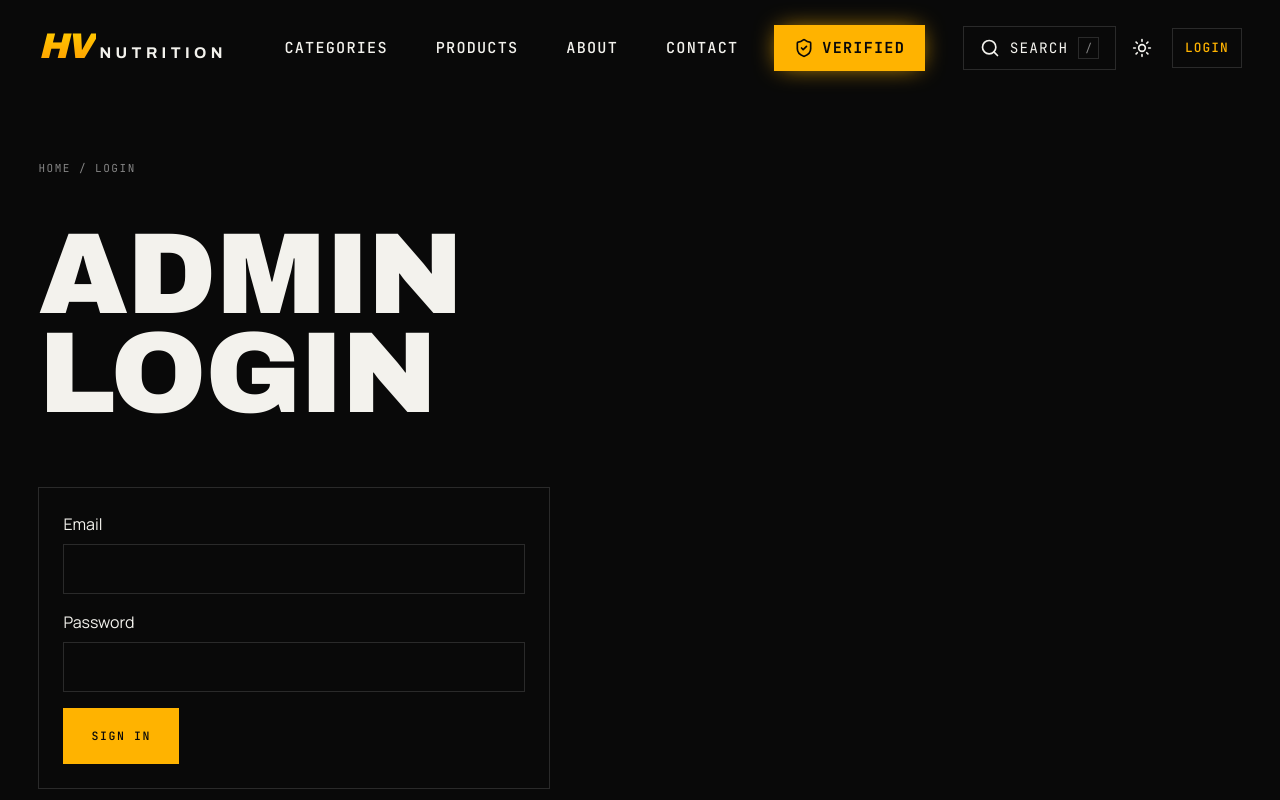
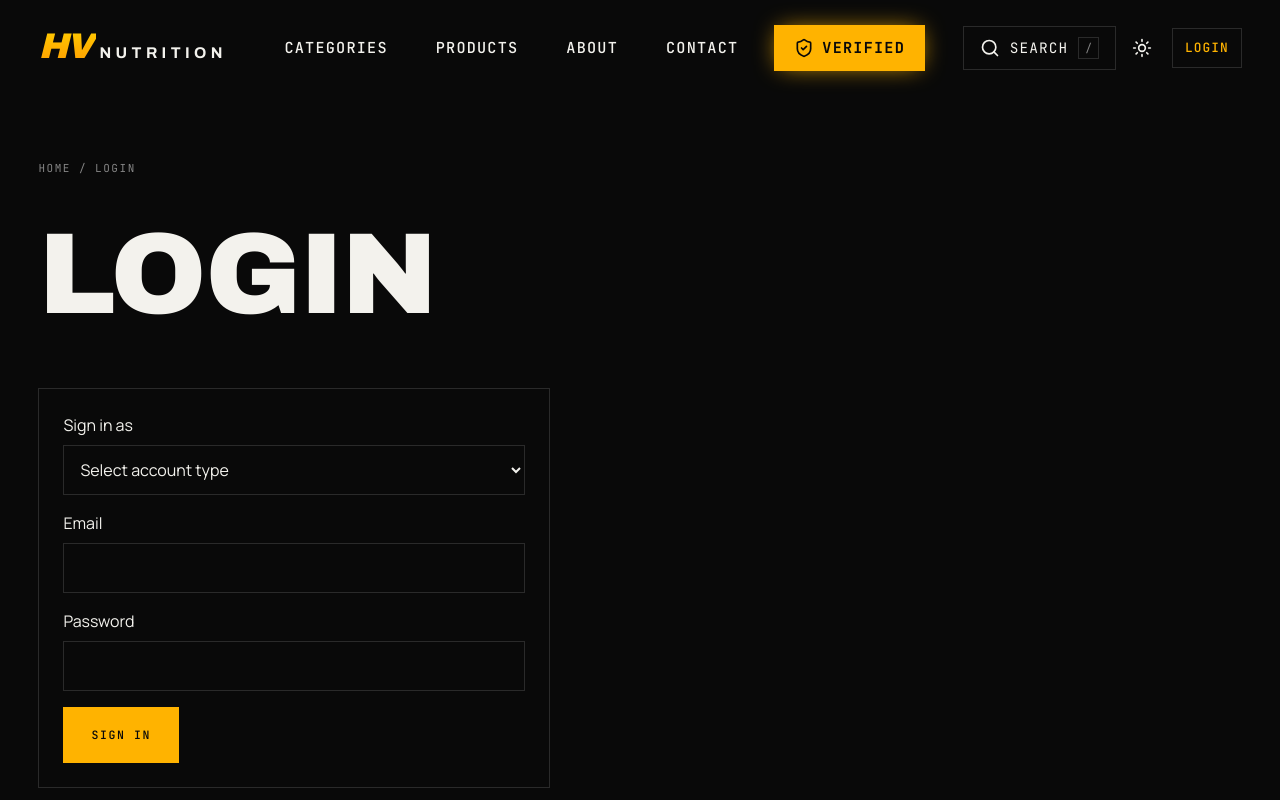
Before and after one commit to rahulsourv/Client-GYM-Protien, a Next.js app: page /login in a window 1280 px wide. Shown: the top 800 px of the page. Built offline with nearby package versions, Linux system fonts and the light colour scheme.

Commit message:
Add account type selection and role-based profiles

```diff
--- a/src/app/profile/page.jsx
+++ b/src/app/profile/page.jsx
@@ -1,7 +1,7 @@
 import AccountForm from "@/components/auth/AccountForm";
 
 export const metadata = {
-  title: "Admin Profile",
+  title: "Profile",
   robots: { index: false },
 };
 
--- a/src/components/auth/AccountForm.jsx
+++ b/src/components/auth/AccountForm.jsx
@@ -32,7 +32,12 @@ export default function AccountForm({ profile = false }) {
         const { accessToken } = await api("/auth/login", { method: "POST", body: form });
         if (!accessToken) throw new Error("The API did not return an access token.");
         const account = await api("/auth/me", { token: accessToken });
-        updateSession({ token: accessToken, user: account.user ?? account });
+        const user = account.user ?? account;
+        const accountType = ["ADMIN", "SUPER_ADMIN"].includes(user.role) ? "ADMIN" : user.role;
+        if (accountType !== form.accountType) {
+          throw new Error("Select the account type that matches your account.");
+        }
+        updateSession({ token: accessToken, user });
       } else {
         const changePassword = action === "change-password";
         await api(`/auth/${action}`, {
@@ -58,8 +63,8 @@ export default function AccountForm({ profile = false }) {
     submit(action, Object.fromEntries(new FormData(event.currentTarget)));
   }
 
-  const title = profile ? "Admin profile" : "Admin login";
-  const canAddProduct = ["ADMIN", "SUPER_ADMIN"].includes(session?.user.role);
+  const isAdmin = ["ADMIN", "SUPER_ADMIN"].includes(session?.user.role);
+  const title = profile ? (isAdmin ? "Admin profile" : "Profile") : "Login";
 
   return (
     <>
@@ -76,7 +81,7 @@ export default function AccountForm({ profile = false }) {
             <>
               {session.user.name && <h2 className="display text-3xl">{session.user.name}</h2>}
               <p>Signed in as {session.user.email}</p>
-              {canAddProduct && (
+              {isAdmin && (
                 <div className="flex flex-wrap gap-4">
                   <a href="#qr" className="underline underline-offset-4 hover:text-lime">Category QR codes</a>
                   <a href="#edit-catalog" className="underline underline-offset-4 hover:text-lime">Edit products &amp; categories</a>
@@ -102,6 +107,14 @@ export default function AccountForm({ profile = false }) {
           ) : (
             <form method="post" className="space-y-4" onSubmit={(event) => submitForm("login", event)}>
               <label className="block">
+                Sign in as
+                <select name="accountType" defaultValue="" className={inputStyle} required>
+                  <option value="" disabled>Select account type</option>
+                  <option value="CUSTOMER">Customer</option>
+                  <option value="ADMIN">Admin</option>
+                </select>
+              </label>
+              <label className="block">
                 Email
                 <input name="email" type="email" autoComplete="username" className={inputStyle} required />
               </label>
@@ -113,7 +126,7 @@ export default function AccountForm({ profile = false }) {
             </form>
           )}
         </div>
-        {profile && canAddProduct && <AddProductForm token={session.token} />}
+        {profile && isAdmin && <AddProductForm token={session.token} />}
       </section>
     </>
   );
```
